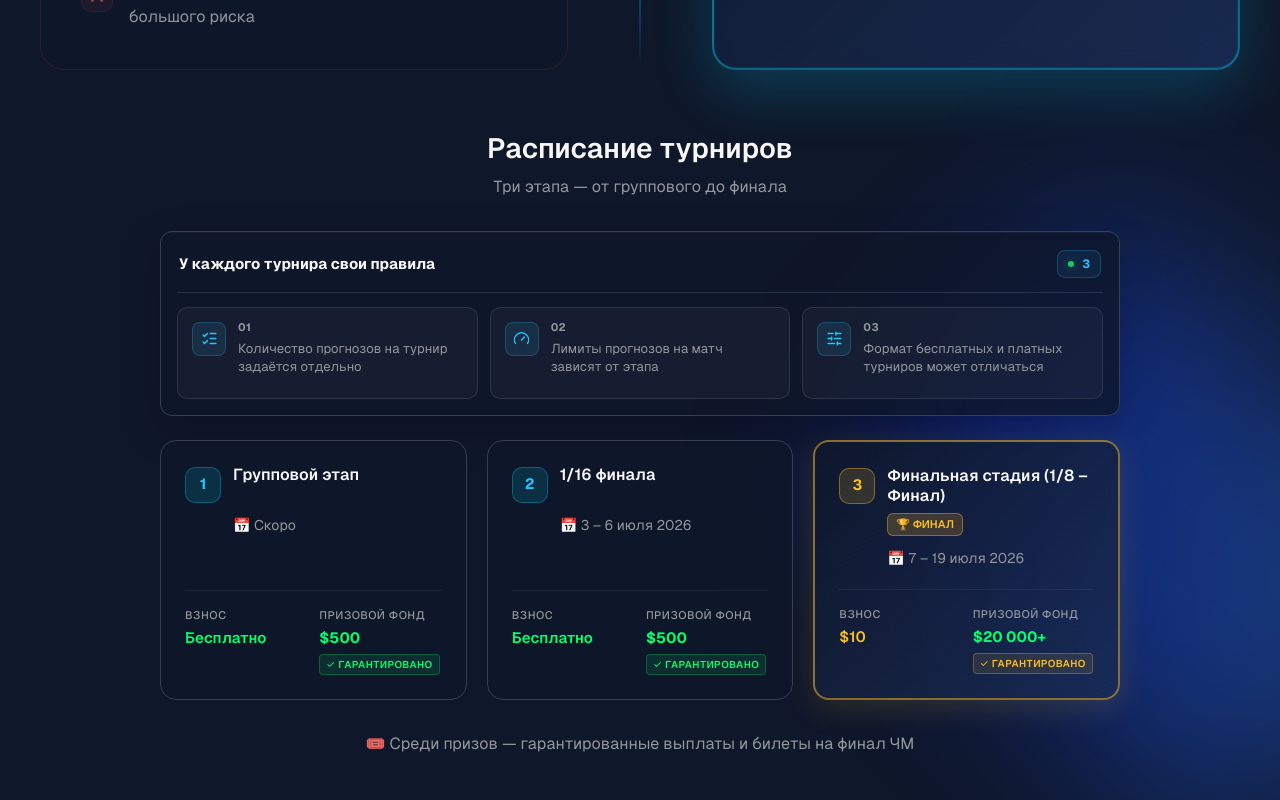
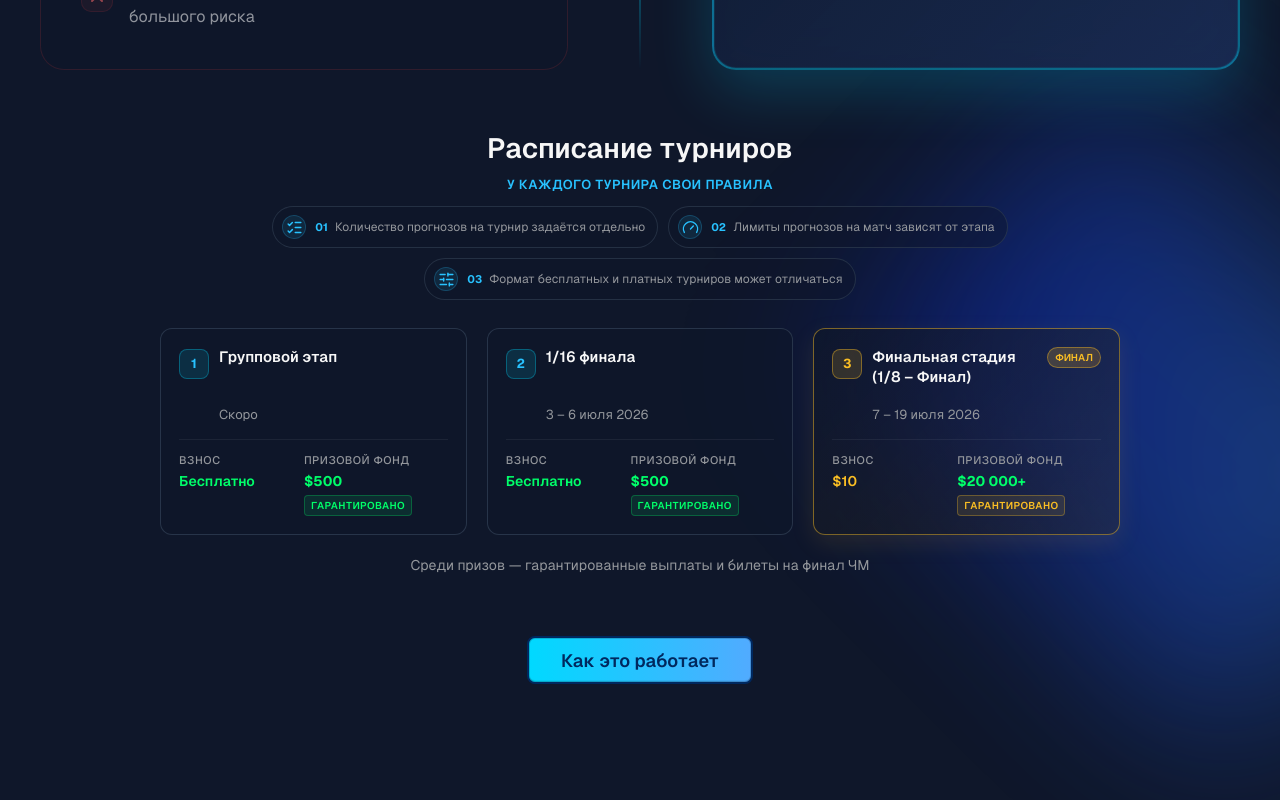
Before and after one commit to Bet-Arena/betarena-landing, a React (Vite) app: page / in a window 1280 px wide. Shown: the part 1440-2240 px from the top of the page. Built offline with nearby package versions, Linux system fonts and the light colour scheme.

Commit message:
Refactor scrolling behavior in useScrollToSection hook to account for custom offset; update CSS styles in HowItWorks and WhyUs sections for improved layout and responsiveness, including margin adjustments and element alignment.

```diff
--- a/src/hooks/useScrollToSection.ts
+++ b/src/hooks/useScrollToSection.ts
@@ -20,9 +20,13 @@ export function useScrollToSection(sectionsRef: RefObject<Record<string, HTMLDiv
       }
 
       if (element) {
-        element.scrollIntoView({
-          behavior: 'smooth',
-          block: 'start'
+        const rootStyles = window.getComputedStyle(document.documentElement)
+        const offset = Number.parseFloat(rootStyles.getPropertyValue('--section-scroll-offset')) || 0
+        const top = window.scrollY + element.getBoundingClientRect().top - offset
+
+        window.scrollTo({
+          top: Math.max(0, top),
+          behavior: 'smooth'
         })
       }
     }, 100)
--- a/src/sections/HowItWorks.css
+++ b/src/sections/HowItWorks.css
@@ -323,7 +323,6 @@
 @media (max-width: 768px) {
   .detailed-steps {
     padding: var(--spacing-section-features);
-    padding-bottom: 80px;
   }
 
   .step-navigation {
--- a/src/sections/WhyUs.css
+++ b/src/sections/WhyUs.css
@@ -225,7 +225,7 @@
 
 .schedule-header {
   text-align: center;
-  margin-bottom: 32px;
+  margin-bottom: 22px;
 }
 
 .schedule-title {
@@ -234,85 +234,51 @@
   font-weight: 600;
   line-height: 1.3em;
   color: var(--text-primary);
-  margin-bottom: 8px;
-}
-
-.schedule-subtitle {
-  font-family: 'Inter', sans-serif;
-  font-size: 16px;
-  color: var(--text-secondary);
+  margin-bottom: 0;
 }
 
 .schedule-rules {
   max-width: 960px;
-  margin: 0 auto 24px;
-  padding: 16px;
-  background: rgba(15, 23, 42, 0.78);
-  border: 1px solid var(--border-color);
-  border-radius: 12px;
-  box-shadow: inset 0 1px 0 rgba(255, 255, 255, 0.04), 0 14px 40px rgba(2, 6, 23, 0.22);
+  margin: -12px auto 28px;
+  display: flex;
+  flex-direction: column;
+  align-items: center;
+  gap: 14px;
 }
 
 .schedule-rules-header {
-  display: flex;
-  align-items: center;
-  justify-content: space-between;
-  gap: 16px;
-  padding: 2px 2px 14px;
-  border-bottom: 1px solid rgba(51, 65, 85, 0.72);
+  display: block;
 }
 
 .schedule-rules-title {
   font-family: 'Inter', sans-serif;
-  font-size: 15px;
-  font-weight: 700;
-  color: var(--text-primary);
-  line-height: 1.3;
-}
-
-.schedule-rules-status {
-  display: inline-flex;
-  align-items: center;
-  gap: 8px;
-  min-height: 28px;
-  padding: 0 10px;
-  border: 1px solid rgba(40, 194, 255, 0.24);
-  border-radius: 8px;
-  background: rgba(40, 194, 255, 0.08);
+  font-size: 13px;
+  font-weight: 600;
   color: var(--theme-primary);
-  font-family: 'Inter', sans-serif;
-  font-size: 12px;
-  font-weight: 700;
-}
-
-.schedule-rules-status span {
-  width: 6px;
-  height: 6px;
-  border-radius: 50%;
-  background: #22c55e;
-  box-shadow: 0 0 10px rgba(34, 197, 94, 0.45);
+  line-height: 1.2;
+  letter-spacing: 0.04em;
+  text-transform: uppercase;
 }
 
 .schedule-rules-list {
-  display: grid;
-  grid-template-columns: repeat(3, 1fr);
-  gap: 12px;
-  padding-top: 14px;
+  display: flex;
+  justify-content: center;
+  gap: 10px;
+  flex-wrap: wrap;
 }
 
 .schedule-rule {
   display: flex;
-  align-items: flex-start;
-  gap: 12px;
-  min-width: 0;
-  min-height: 92px;
-  padding: 14px;
-  border: 1px solid rgba(51, 65, 85, 0.72);
-  border-radius: 10px;
-  background: rgba(255, 255, 255, 0.035);
+  align-items: center;
+  gap: 9px;
+  min-height: 40px;
+  padding: 8px 12px 8px 9px;
+  border: 1px solid rgba(51, 65, 85, 0.62);
+  border-radius: 999px;
+  background: rgba(15, 23, 42, 0.42);
   font-family: 'Inter', sans-serif;
-  font-size: 13px;
-  line-height: 1.45;
+  font-size: 12px;
+  line-height: 1.25;
   color: var(--text-secondary);
 }
 
@@ -320,9 +286,9 @@
   display: inline-flex;
   align-items: center;
   justify-content: center;
-  width: 34px;
-  height: 34px;
-  border-radius: 8px;
+  width: 24px;
+  height: 24px;
+  border-radius: 50%;
   background: rgba(40, 194, 255, 0.1);
   border: 1px solid rgba(40, 194, 255, 0.22);
   color: var(--theme-primary);
@@ -331,17 +297,17 @@
 
 .schedule-rule-copy {
   display: flex;
-  flex-direction: column;
+  align-items: center;
   gap: 7px;
   min-width: 0;
 }
 
 .schedule-rule-index {
-  color: var(--text-muted);
+  color: var(--theme-primary);
   font-size: 11px;
   font-weight: 700;
   line-height: 1;
-  letter-spacing: 0.04em;
+  letter-spacing: 0;
 }
 
 .schedule-cards {
@@ -356,12 +322,12 @@
 .schedule-card {
   display: flex;
   flex-direction: column;
-  gap: 12px;
-  background: rgba(15, 23, 42, 0.7);
-  border: 1px solid #334155;
-  border-radius: 16px;
-  padding: 24px;
-  min-height: 260px;
+  gap: 14px;
+  background: rgba(15, 23, 42, 0.58);
+  border: 1px solid rgba(51, 65, 85, 0.72);
+  border-radius: 12px;
+  padding: 18px;
+  min-height: 0;
   transition: all 0.3s ease;
   position: relative;
   overflow: hidden;
@@ -369,14 +335,14 @@
 
 .schedule-card:hover {
   border-color: var(--border-color-hover);
-  transform: translateY(-4px);
-  box-shadow: 0 12px 40px rgba(0, 0, 0, 0.25);
+  transform: translateY(-2px);
+  box-shadow: 0 10px 28px rgba(0, 0, 0, 0.2);
 }
 
 .schedule-card.final {
-  border: 2px solid rgba(251, 191, 36, 0.5);
-  background: linear-gradient(135deg, rgba(15, 23, 42, 0.9) 0%, rgba(26, 44, 86, 0.8) 100%);
-  box-shadow: 0 8px 30px rgba(251, 191, 36, 0.15);
+  border: 1px solid rgba(251, 191, 36, 0.46);
+  background: linear-gradient(135deg, rgba(15, 23, 42, 0.72) 0%, rgba(59, 45, 18, 0.28) 100%);
+  box-shadow: 0 8px 24px rgba(251, 191, 36, 0.1);
 }
 
 .schedule-card.final:hover {
@@ -387,20 +353,22 @@
 .schedule-card-top {
   display: flex;
   align-items: flex-start;
-  gap: 12px;
+  gap: 10px;
+  min-height: 44px;
+  padding-right: 54px;
 }
 
 .schedule-card-num {
-  width: 36px;
-  height: 36px;
+  width: 30px;
+  height: 30px;
   display: flex;
   align-items: center;
   justify-content: center;
   background: rgba(0, 217, 255, 0.12);
   border: 1px solid rgba(0, 217, 255, 0.3);
-  border-radius: 10px;
+  border-radius: 8px;
   font-family: 'Inter', sans-serif;
-  font-size: 15px;
+  font-size: 13px;
   font-weight: 700;
   color: var(--theme-primary);
   flex-shrink: 0;
@@ -416,14 +384,14 @@
 .schedule-card-title-block {
   display: flex;
   flex-direction: column;
-  gap: 6px;
+  gap: 5px;
   flex: 1;
   min-width: 0;
 }
 
 .schedule-card-name {
   font-family: 'Inter', sans-serif;
-  font-size: 16px;
+  font-size: 15px;
   font-weight: 600;
   color: var(--text-primary);
   line-height: 1.3;
@@ -431,16 +399,17 @@
 
 .schedule-card-dates {
   font-family: 'Inter', sans-serif;
-  font-size: 14px;
+  font-size: 13px;
   color: var(--text-secondary);
-  margin-left: 48px;
+  margin-left: 40px;
 }
 
 .schedule-card-footer {
-  display: flex;
-  gap: 12px;
+  display: grid;
+  grid-template-columns: 1fr 1.25fr;
+  gap: 10px;
   margin-top: auto;
-  padding-top: 16px;
+  padding-top: 12px;
   border-top: 1px solid rgba(255, 255, 255, 0.06);
 }
 
@@ -449,7 +418,7 @@
   flex: 1;
   display: flex;
   flex-direction: column;
-  gap: 4px;
+  gap: 3px;
 }
 
 .fee-label,
@@ -464,7 +433,7 @@
 
 .fee-value {
   font-family: 'Inter', sans-serif;
-  font-size: 15px;
+  font-size: 14px;
   font-weight: 600;
 }
 
@@ -478,7 +447,7 @@
 
 .prize-value {
   font-family: 'Inter', sans-serif;
-  font-size: 15px;
+  font-size: 14px;
   font-weight: 700;
   color: #00FF6A;
 }
@@ -486,7 +455,6 @@
 .guaranteed-stamp {
   display: inline-flex;
   align-items: center;
-  gap: 4px;
   padding: 2px 6px;
   background: rgba(0, 255, 106, 0.1);
   border: 1px solid rgba(0, 255, 106, 0.25);
@@ -507,13 +475,16 @@
 }
 
 .final-badge {
+  position: absolute;
+  top: 18px;
+  right: 18px;
   display: inline-flex;
   align-items: center;
-  padding: 2px 8px;
+  padding: 2px 7px;
   background: linear-gradient(90deg, rgba(251, 191, 36, 0.2) 0%, rgba(245, 158, 11, 0.2) 100%);
   border: 1px solid rgba(251, 191, 36, 0.4);
-  border-radius: 6px;
-  font-size: 11px;
+  border-radius: 999px;
+  font-size: 10px;
   font-weight: 600;
   color: #fbbf24;
   white-space: nowrap;
@@ -522,9 +493,9 @@
 
 .schedule-prizes-note {
   text-align: center;
-  margin-top: 32px;
+  margin-top: 20px;
   font-family: 'Inter', sans-serif;
-  font-size: 16px;
+  font-size: 14px;
   color: var(--text-secondary);
 }
 
@@ -642,21 +613,23 @@
   }
 
   .schedule-rules {
-    padding: 16px;
+    gap: 12px;
     margin-bottom: 18px;
   }
 
   .schedule-rules-header {
-    align-items: flex-start;
+    text-align: center;
   }
 
   .schedule-rules-list {
-    grid-template-columns: 1fr;
-    gap: 12px;
+    justify-content: stretch;
+    gap: 8px;
   }
 
   .schedule-rule {
-    min-height: 0;
+    width: 100%;
+    justify-content: flex-start;
+    border-radius: 12px;
   }
 
   .schedule-card {
--- a/src/sections/WhyUs.tsx
+++ b/src/sections/WhyUs.tsx
@@ -12,6 +12,10 @@ interface WhyUsProps {
 }
 
 const SCHEDULE_RULE_ICONS = [ListChecks, Gauge, SlidersHorizontal]
+
+function stripLeadingMarker(value: string) {
+  return value.replace(/^[^\p{L}\p{N}$]+/u, '').trim()
+}
 
 export function WhyUs({ sectionRef, isVisible = {}, onNavigate }: WhyUsProps) {
   const { messages } = useI18n()
@@ -100,15 +104,10 @@ export function WhyUs({ sectionRef, isVisible = {}, onNavigate }: WhyUsProps) {
         <div className={`tournament-schedule ${isVisible['why-us'] ? 'fade-in-up delay-300' : ''}`}>
           <div className="schedule-header">
             <h3 className="schedule-title">{messages.whyUs.scheduleTitle}</h3>
-            <p className="schedule-subtitle">{messages.whyUs.scheduleSubtitle}</p>
           </div>
           <div className="schedule-rules">
             <div className="schedule-rules-header">
               <div className="schedule-rules-title">{messages.whyUs.scheduleRulesTitle}</div>
-              <div className="schedule-rules-status">
-                <span />
-                {messages.whyUs.scheduleRows.length}
-              </div>
             </div>
             <div className="schedule-rules-list">
               {messages.whyUs.scheduleRules.map((rule, index) => (
@@ -130,14 +129,14 @@ export function WhyUs({ sectionRef, isVisible = {}, onNavigate }: WhyUsProps) {
           <div className="schedule-cards">
             {messages.whyUs.scheduleRows.map((row) => (
               <div key={row.num} className={`schedule-card ${row.isFinal ? 'final' : ''}`}>
+                {row.isFinal && <span className="final-badge">{stripLeadingMarker(messages.whyUs.scheduleFinalBadge)}</span>}
                 <div className="schedule-card-top">
                   <span className="schedule-card-num">{row.num}</span>
                   <div className="schedule-card-title-block">
                     <span className="schedule-card-name">{row.name}</span>
-                    {row.isFinal && <span className="final-badge">{messages.whyUs.scheduleFinalBadge}</span>}
                   </div>
                 </div>
-                <div className="schedule-card-dates">📅 {row.dates}</div>
+                <div className="schedule-card-dates">{row.dates}</div>
                 <div className="schedule-card-footer">
                   <div className="schedule-card-fee">
                     <span className="fee-label">{messages.whyUs.scheduleHeader[2]}</span>
@@ -146,13 +145,13 @@ export function WhyUs({ sectionRef, isVisible = {}, onNavigate }: WhyUsProps) {
                   <div className="schedule-card-prize">
                     <span className="prize-label">{messages.whyUs.scheduleHeader[3]}</span>
                     <span className="prize-value">{row.prize}</span>
-                    <span className="guaranteed-stamp">{messages.whyUs.scheduleGuaranteeStamp}</span>
+                    <span className="guaranteed-stamp">{stripLeadingMarker(messages.whyUs.scheduleGuaranteeStamp)}</span>
                   </div>
                 </div>
               </div>
             ))}
           </div>
-          <p className="schedule-prizes-note">{messages.whyUs.schedulePrizesNote}</p>
+          <p className="schedule-prizes-note">{stripLeadingMarker(messages.whyUs.schedulePrizesNote)}</p>
         </div>
 
         <div className={`why-us-cta ${isVisible['why-us'] ? 'fade-in-up delay-400' : ''}`}>
```
